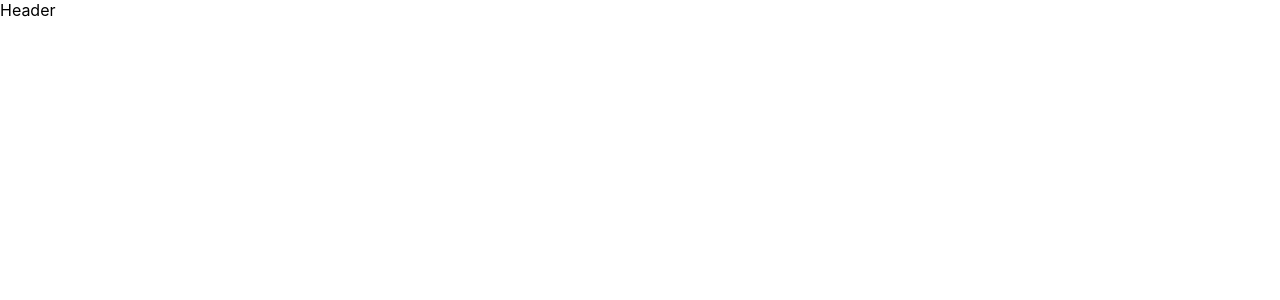
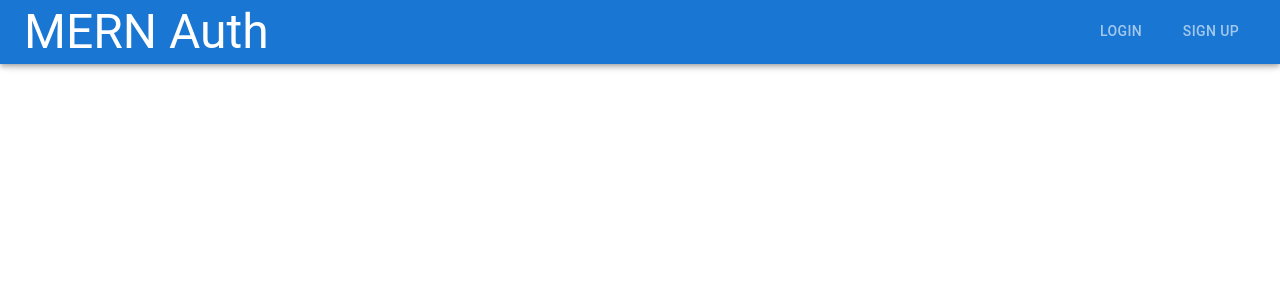
Before and after one commit to sgtq/mern-auth, a React (Create React App) app in the folder frontend/: page / in a window 1280 px wide. Shown: the top 300 px of the page. Built offline with nearby package versions, Linux system fonts and the light colour scheme.

Commit message:
React Navbar

```diff
--- a/frontend/src/components/Header.js
+++ b/frontend/src/components/Header.js
@@ -1,5 +1,29 @@
+import { AppBar, Box, Tab, Tabs, Toolbar, Typography } from "@mui/material";
+import { useState } from "react";
+
 const Header = () => {
-    return <div>Header</div>;
+    const [value, setValue] = useState();
+
+    return (
+        <div>
+            <AppBar>
+                <Toolbar>
+                    <Typography variant="h3">MERN Auth</Typography>
+                    <Box sx={{ marginLeft: "auto" }}>
+                        <Tabs
+                            textColor="inherit"
+                            indicatorColor="secondary"
+                            value={value}
+                            onChange={(e, val) => setValue(val)}
+                        >
+                            <Tab label="Login" />
+                            <Tab label="Sign Up" />
+                        </Tabs>
+                    </Box>
+                </Toolbar>
+            </AppBar>
+        </div>
+    );
 };
 
 export default Header;
```
